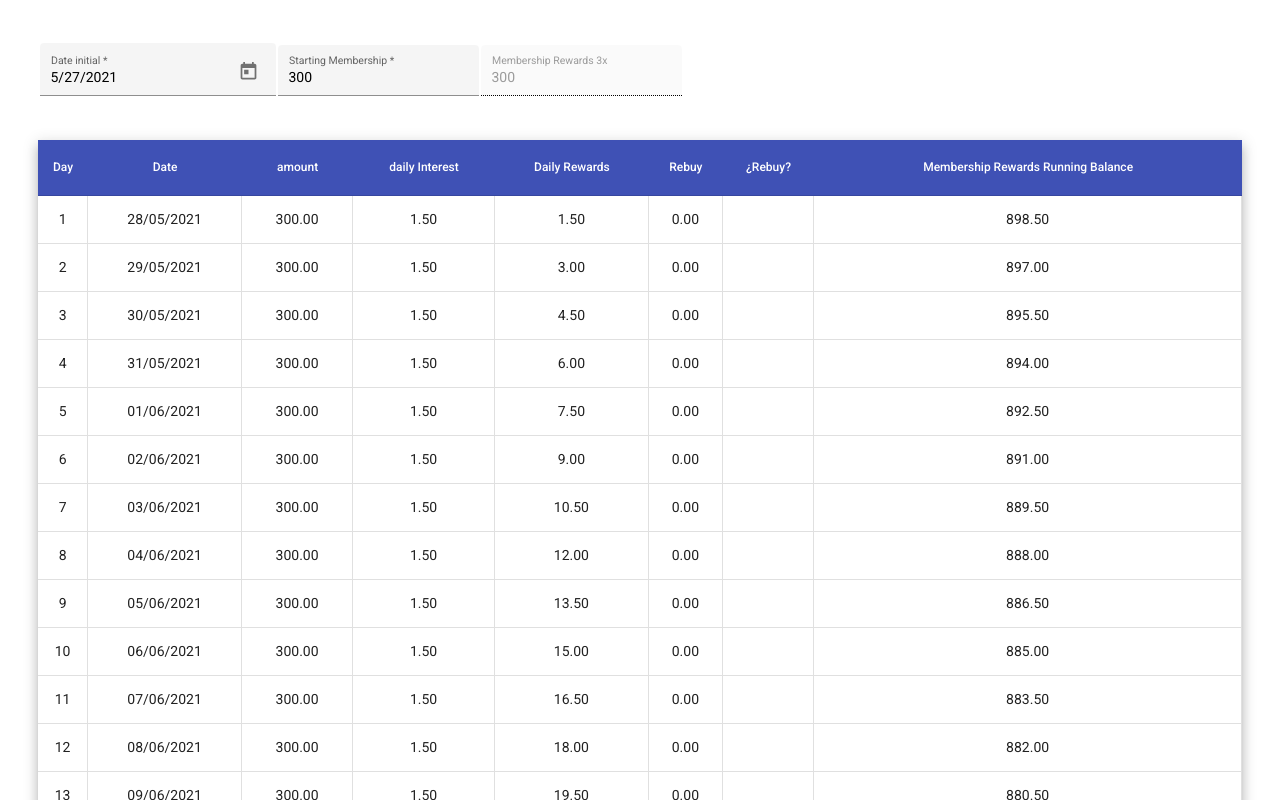
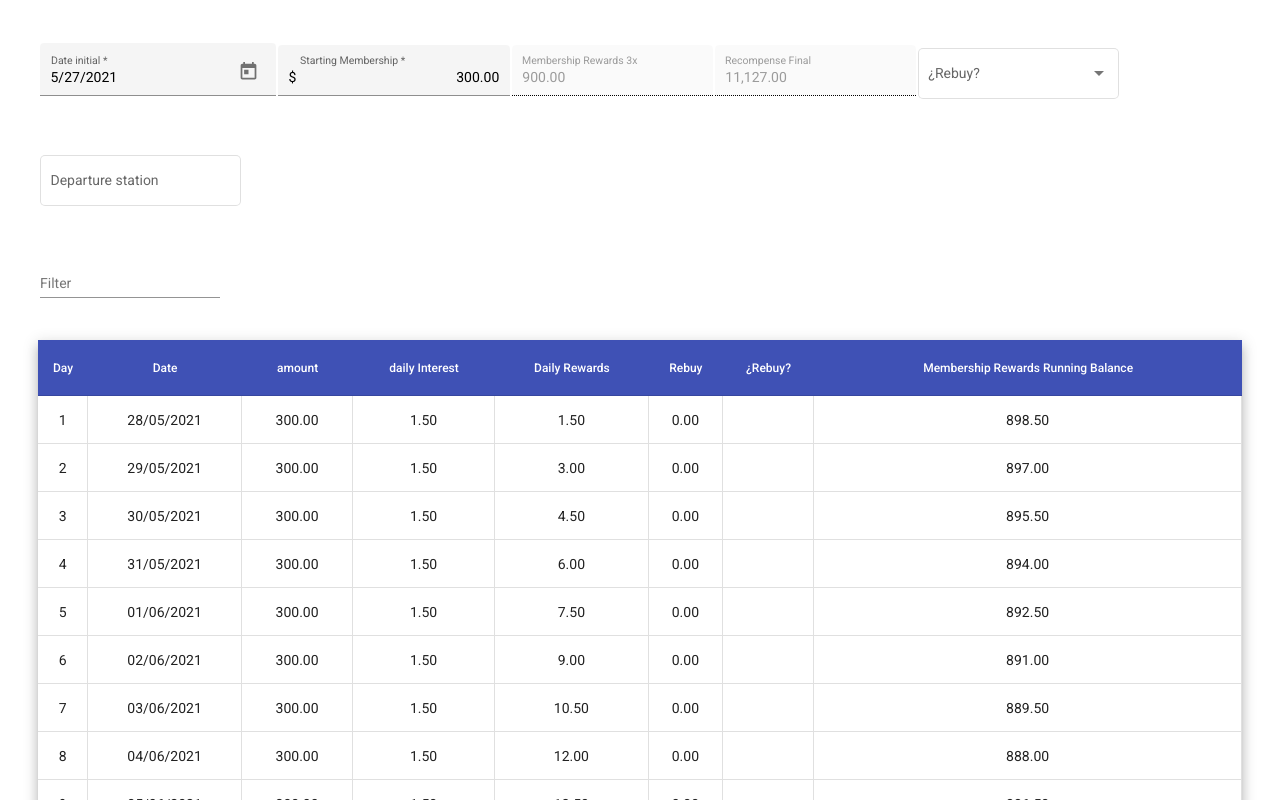
Before and after one commit to marioajuez/basica, an Angular app: page / in a window 1280 px wide. Shown: the top 800 px of the page. Built offline with nearby package versions, Linux system fonts and the light colour scheme.

Commit message:
se implemento un filtro, aunque requiere mejoras

```diff
--- a/src/app/app.component.html
+++ b/src/app/app.component.html
@@ -1,19 +1,6 @@
 
-<!-- <form name="form" #f="ngForm">
-
-    <div class="form-group">
-      <label for="email">Email</label>
-      <input type="text" name="email" [(ngModel)]="model.email" #email="ngModel" required email />
-        <div *ngIf="email.invalid">
-            <div *ngIf="email.errors.required">Email is required</div>
-            <div *ngIf="email.errors.email">Email must be a valid email address</div>
-        </div>
-    </div>
-</form>
-<p>{{model.email}}</p> -->
-
+<div class="form-sticky">
     <form name="form" #f="ngForm">
-
         <mat-form-field appearance="fill">
           <mat-label>Date initial</mat-label>
           <input matInput
@@ -34,16 +21,15 @@
                 <div *ngIf="date.errors?.required">
                       campo Obligatorio
                 </div>
-
-          <!-- <div *ngIf="membership.errors.minlength">
-            Name must be at least 4 characters long.
-          </div> -->
           </mat-error>
         </mat-form-field>
 
-    <mat-form-field appearance="fill">
+
+        <mat-form-field appearance="fill" floatLabel="always">
           <mat-label>Starting Membership</mat-label>
           <input matInput
+            class="example-right-align"
+            placeholder="0"
             name = "membership"
             (input)= "triggerEventKey($event)"
             [(ngModel)]="userData.membership"
@@ -53,85 +39,76 @@
             type= "number"
             required
             min = "3"
-
           >
+          <span matPrefix>$&nbsp;</span>
+          <span matSuffix>.00</span>
 
           <mat-error *ngIf="membership.invalid && (membership.dirty || membership.touched)">
-
             <div *ngIf="membership.errors.min">
                   Number should be between 300 and 100
             </div>
             <div *ngIf="membership.errors?.required">
                 Campo Obligatorio
             </div>
-        <!--  <div *ngIf="membership.errors.minlength">
-            Name must be at least 4 characters long.
-          </div> -->
           </mat-error>
         </mat-form-field>
+
+          <mat-form-field appearance="fill">
+            <mat-label>Membership Rewards 3x</mat-label>
+            <input matInput disabled value="{{membership3X | number:'1.2'}}">
+          </mat-form-field>
+
+          <mat-form-field appearance="fill">
+          <mat-label>Recompense Final</mat-label>
+          <input matInput disabled value="{{ recompenseFinal | number:'1.2'}}">
+        </mat-form-field>
+
+        <mat-form-field appearance="outline">
+          <mat-label>¿Rebuy?</mat-label>
+          <mat-select value = "1"  name ="select" [(ngModel)]="select" (selectionChange)="applyFilter()">
+            <mat-option value= '1' >{{ 'all' | titlecase }}</mat-option>
+            <mat-option value= '50' >{{ 'yes' | titlecase }}</mat-option>
+            <mat-option value= '0'>{{ 'no'| titlecase}}</mat-option>
+
+          </mat-select>
+        </mat-form-field>
+
+        <mat-form-field class="search__form_field" appearance="outline">
+          <mat-label>Departure station</mat-label>
+          <input type="text"
+                 aria-label="Departure station"
+                 name = "station"
+                 matInput
+                 (keyup)="applyFilter()"
+                 [(ngModel)]="departureStation"
+          >
+        </mat-form-field>
+</form>
+
+</div>
 
 
 
 
-      <!-- <div *ngIf="membership.errors?.forbiddenName">
-        Name cannot be Bob.
-      </div> -->
-  <!-- </div> -->
+<!-- <table  mat-table [dataSource]="dataSource" class="mat-elevation-z8" *ngIf="f.form.valid" > -->
+
+  <mat-form-field>
+    <mat-label>Filter</mat-label>
+    <input matInput (keyup)="applyFilters($event)" placeholder="Ex. Mia" #input>
+  </mat-form-field>
+
+<div class=" mat-elevation-z8">
+  <table  mat-table [dataSource]="dataSource">
 
 
+    <tr  mat-header-row *matHeaderRowDef="displayedColumns;"></tr>
 
-
-
-    <!-- <p *ngIf="membership.errors?.required">
-      323
-    </p> -->
-
-    <!-- <div >
-      <div *ngIf="membership.errors?.required">
-        Name is required.
-      </div>
-      <div *ngIf="membership.errors?.minlength">
-        Name must be at least 4 characters long.
-      </div>
-      <div *ngIf="membership.errors?.forbiddenName">
-        Name cannot be Bob.
-      </div>
-    </div> -->
-
-
-
-    <!-- <mat-form-field appearance="fill">
-      <mat-label>Starting Membership</mat-label>
-      <mat-select name="membership"  [(ngModel)]="userData.membership" (selectionChange)="select()" >
-        <mat-option [value]="option.value" *ngFor="let option of memberShip">{{ option.viewValue }}</mat-option>
-      </mat-select>
-    </mat-form-field> -->
-
-    <mat-form-field appearance="fill">
-    <mat-label>Membership Rewards 3x</mat-label>
-    <input matInput disabled value="{{userData.membership}}">
-  </mat-form-field>
-</form>
-
-<!-- <p>{{f.form.valid}}</p> -->
-
-<!-- <p>{{userData.membership.length | json}}</p> -->
-
-<table mat-table [dataSource]="table" class="mat-elevation-z8" *ngIf="f.form.valid" >
-
-
-    <tr  mat-header-row *matHeaderRowDef="displayedColumns; sticky: true" ></tr>
-    <!-- <tr mat-row   *matRowDef="let row; columns: displayedColumns;" [ngClass]="{'make': row.dailyRewards >= 50}"></tr> -->
-    <!-- <ng-container *ngIf="userData.membership != null"> -->
-            <!-- <tr mat-row  *matRowDef="let row; columns: displayedColumns;" [class.hide] = "!f.form.valid"></tr> -->
-    <!-- </ng-container> -->
-            <tr mat-row  *matRowDef="let row; columns: displayedColumns;"></tr>
-
-
-
+    <tr mat-row  *matRowDef="let row; columns: displayedColumns;" [class.hide] = "!f.form.valid"></tr>
+    <!-- <tr mat-row *matRowDef="let row; columns: displayedColumns;" [ngClass]="{'make': row.dailyRewards >= 50}"></tr> -->
+          <!-- <tr mat-row *matRowDef="let row; columns: displayedColumns;"></tr> -->
             <ng-container matColumnDef="day">
               <th mat-header-cell *matHeaderCellDef> Day </th>
-              <td mat-cell *matCellDef="let element; let i = index"> {{i+1}} </td>
+              <td mat-cell *matCellDef="let val"> {{val.days}} </td>
             </ng-container>
             <ng-container matColumnDef="date">
               <th mat-header-cell *matHeaderCellDef> Date </th>
@@ -155,15 +132,16 @@
             </ng-container>
             <ng-container matColumnDef="optionRebuy">
               <th mat-header-cell *matHeaderCellDef>¿Rebuy?</th>
-              <td mat-cell *matCellDef="let val; let indice = index">
-                <ng-container *ngIf="val.rebuy >= 50">
-                    <mat-checkbox checked = "true" (change)="check($event.checked, indice)" color="primary" ></mat-checkbox>
-                </ng-container>
+              <td mat-cell *matCellDef="let val">
+                  <mat-checkbox checked = "true" (change)="check($event)" color="primary" [class.hide]="val.rebuy < 50"></mat-checkbox>
               </td>
             </ng-container>
             <ng-container matColumnDef="balance">
               <th mat-header-cell *matHeaderCellDef> Membership Rewards Running Balance</th>
               <td mat-cell *matCellDef="let val"> {{ val.membershipBalance | number : '1.2-2'}} </td>
             </ng-container>
+
+
 </table>
+</div>
 <router-outlet></router-outlet>
--- a/src/app/app.component.scss
+++ b/src/app/app.component.scss
@@ -1,4 +1,9 @@
-table{
+$sm:576px;
+$md:768px;
+$lg:992px;
+$xl:1200px;
+
+table, mat-table{
     width: 100%;
 }
 .mat-header-cell{
@@ -9,6 +14,8 @@ table{
 .make{
     background-color: lightblue;
 }
+
+
 
 .marker{
     color: crimson;
@@ -45,16 +52,13 @@ mat-grid-tile {
     background: lightblue;
 }
 
-$sm:576px;
-$md:768px;
-$lg:992px;
-$xl:1200px;
 
-@media only screen and (max-width: $md) {
-    mat-form-field {
-        width: 100%;
-    }
-}
+
+// @media only screen and (max-width: $md) {
+//     mat-form-field {
+//         width: 100%;
+//     }
+// }
 
 
 
@@ -69,5 +73,71 @@ $xl:1200px;
   }
 
   mat-form-field{
-  padding: 5px 0px 25px 2px;
+    padding: 5px 0px 25px 2px;
   }
+
+
+  .sticky{
+    position: fixed;
+    top: 0px;
+    overflow: hidden;
+    z-index: 99999;
+    width: auto;
+    transform: translateY(50px);
+    transition: all 0.9s ease-out 0s;
+    background: white;
+    padding: 0;
+
+  }
+
+
+
+
+
+th.mat-header-cell{
+  position: sticky;
+  top: 0;
+  z-index: 999;
+}
+.color-form{
+  // width: auto;
+  // background: white;
+  // position: sticky;
+  // top: 0;
+  // z-index: 999;
+  // display: flex;
+}
+
+.form-sticky{
+  // width: auto;
+  // background: white;
+  // position: sticky;
+  // top: 0;
+  // z-index: 999;
+  // display: flex;
+}
+
+
+.example-container .mat-form-field + .mat-form-field {
+  margin-left: 8px;
+}
+
+.example-right-align {
+  text-align: right;
+}
+
+input.example-right-align::-webkit-outer-spin-button,
+input.example-right-align::-webkit-inner-spin-button {
+  display: none;
+}
+
+input.example-right-align {
+  -moz-appearance: textfield;
+}
+
+.example-container {
+  height: 400px;
+  width: auto;
+  max-width: 100%;
+  overflow: auto;
+}
--- a/src/app/app.component.ts
+++ b/src/app/app.component.ts
@@ -1,7 +1,8 @@
-import { CdkVirtualForOf } from '@angular/cdk/scrolling';
-import { Component } from '@angular/core';
+import { CdkVirtualForOf } from '@angular/cdk/scrolling';import { Component, OnInit, AfterViewInit, ViewChild, ElementRef, HostListener } from '@angular/core';
 
 import { FormGroup, FormControl } from '@angular/forms';
+import { MatTable, MatTableDataSource } from '@angular/material/table';
+import { filter } from 'rxjs/operators';
 
 
 export interface Table{
@@ -19,6 +20,10 @@ export interface Table{
   styleUrls: ['./app.component.scss'],
 })
 export class AppComponent {
+
+  @ViewChild(MatTable) matTable: MatTable<any>;
+
+  panelOpenState = false;
   memberShip: any[] = [
     { value: '300', viewValue: 'HU 300' },
     { value: '500', viewValue: 'HU 500' },
@@ -26,23 +31,31 @@ export class AppComponent {
     { value: '10000', viewValue: 'HU 10.000'},
   ];
 
+  userData = {
+    date: new Date(),
+    membership: "300"
+  };
 
   private rebuy
   private amount
   private dailyRewards
   private membershipBalance
+  public membership3X = parseFloat(this.userData.membership)*3.00;
+  public recompenseFinal;
+  public days;
+  table: any[] = [];
+  tableFooterColumns: string[] = ['total'];
 
 
-  userData = {
-    date: new Date(),
-    membership: "300"
-  };
 
-   table: any[] = [];
+  public dataSource = new MatTableDataSource()
+  // public dataSource
 
-   timeout: any = null;
+  timeout: any = null;
 
-  displayedColumns: string[] = [
+
+
+  public displayedColumns: string[] = [
     'day',
     'date',
     'amount',
@@ -55,16 +68,76 @@ export class AppComponent {
   totalDays = 600;
 
 
+  public departureStation = '';
+  public select = ''
+
   constructor() {
       this.withRebuyAll();
+      this.dataSource.data = this.table
+      // this.dataSource = new MatTableDataSource(this.table)
+      this.dataSource.filterPredicate = this.getFilterPredicate();
+      // this.matTable.renderRows();
+    }
+
+
+  applyFilter() {
+    console.log(this.select);
+    const filterValue = this.select
+    this.dataSource.filter = filterValue.trim().toLowerCase();
+}
+
+getFilterPredicate(){
+
+  return (row, filter) => {
+
+    if ('0'.includes(filter.toLowerCase())) {
+          return !row.rebuy;
+    }
+    if ('50'.includes(filter.toLowerCase())) {
+          return row.rebuy;
+    }
+    if ('1'.includes(filter.toLowerCase())) {
+      return true
+    }
   }
+}
+
+    // row.rebuy == filters
+
+    // JSON.stringify(row.rebuy).indexOf(filters.trim().toLocaleLowerCase()) !=-1;
+    // console.log(row.rebuy, filters)
+
+    // row.rebuy.indexOf(filters) !== -1;
+
+    // row.rebuy == filters;
+
+    // const matchFilter = [];
+    // console.log();
+
+    // console.log(row, filters);
+
+applyFilters(event) {
+  const filterValue = event.target.value;
+  this.dataSource.filter = filterValue.trim().toLowerCase();
+
+}
+
 
   public triggerEventKey(event: any) {
+    if(this.userData.membership!= null) this.membership3X = parseFloat(this.userData.membership)*3.00;
+    else this.membership3X= 0
+
     clearTimeout(this.timeout);
     this.timeout= setTimeout( () => {
          this.updateTable();
-    }, 500);
+    }, 1000);
   }
+
+
+
+
+
+
 
   initilizateTable(){
 
@@ -103,6 +176,7 @@ export class AppComponent {
       }
       else membershipBalance += rebuy * 3 - amount * 0.005;
     }
+    this.recompenseFinal= this.table[this.table.length -1].membershipBalance
   }
 
   public withRebuyAll(){
@@ -121,6 +195,7 @@ export class AppComponent {
             rebuy = 2000;
 
       this.table.push({
+        days: i,
         date: new Date(this.userData.date).setDate(new Date(this.userData.date).getDate() + i),
         amount: amount,
         dailyInterest: amount * 0.005,
@@ -136,27 +211,41 @@ export class AppComponent {
         membershipBalance += rebuy * 3 - amount * 0.005;
       } else membershipBalance += rebuy * 3 - amount * 0.005;
     }
-
+    this.recompenseFinal= this.table[this.table.length -1].membershipBalance
   }
 
 
-  public check(event, indice){
+  public check(event){
 
-    this.table[indice].isCheck = event
-    if(this.table[indice].isCheck){
-        this.invert(indice);
+    const idCheck = parseFloat(event.source.id.replace(/\D/g, ''))-1;
+
+    this.table[idCheck].isCheck = event.checked
+
+    console.log(event.checked,idCheck );
+
+    if(this.table[idCheck].isCheck){
+
+      this.invert(idCheck);
     }else{
-        this.retire(indice);
+      // const filterValue = '50'
+      // this.dataSource.filter = filterValue.trim().toLowerCase();
+
+      this.retire(idCheck);
+
     }
   }
 
 
   public retire(indice){
 
+    // console.log(this.dataSource.data)
+
     this.rebuy =this.table[indice].rebuy;
     this.amount= (this.table[indice].amount + this.rebuy) - (this.rebuy);
     this.dailyRewards = (this.table[indice].dailyRewards - this.rebuy) + this.amount*0.005;
     this.membershipBalance = this.table[indice].membershipBalance - this.amount*0.005 +(3* this.rebuy)
+
+
 
       for( let i = indice+1; i < this.table.length;i++){
 
@@ -176,6 +265,10 @@ export class AppComponent {
         else this.membershipBalance += this.rebuy * 3 - this.amount * 0.005;
         this.dailyRewards += this.amount * 0.005;
       }
+      this.recompenseFinal= this.table[this.table.length -1].membershipBalance
+
+      const filterValue = '50';
+      this.dataSource.filter = filterValue.trim().toLowerCase();
       console.log((this.table[this.table.length-1].membershipBalance));
   }
 
@@ -187,9 +280,13 @@ export class AppComponent {
     this.dailyRewards = (this.table[indice].dailyRewards - this.rebuy )+ this.amount*0.005;
     this.membershipBalance = this.table[indice].membershipBalance - this.amount*0.005 +(3*this.rebuy)
 
+
     for( let i = indice+1 ; i < this.table.length;i++){
 
         this.rebuy = parseFloat(((this.dailyRewards/50.00).toString()).split(".")[0])*50.00
+
+
+        // this.table[i].days = this.days++;
         this.table[i].amount= this.amount;
         this.table[i].dailyInterest= this.amount * 0.005;
         this.table[i].dailyRewards= this.dailyRewards
@@ -205,6 +302,8 @@ export class AppComponent {
 
         this.dailyRewards+= this.amount * 0.005;
     }
+    this.recompenseFinal= this.table[this.table.length -1].membershipBalance
+
     console.log(( this.table[this.table.length-1].membershipBalance));
   }
 
@@ -223,7 +322,7 @@ export class AppComponent {
       if (this.rebuy >= 2000)
             this.rebuy = 2000;
 
-        element.date= new Date(this.userData.date).setDate(new Date(this.userData.date).getDate() +(index+1)),
+        element.date= new Date(this.userData.date).setDate(new Date(this.userData.date).getDate()+(index+1)),
         element.amount= this.amount,
         element.dailyInterest= this.amount * 0.005,
         element.dailyRewards= this.dailyRewards,
@@ -237,9 +336,13 @@ export class AppComponent {
         this.membershipBalance += this.rebuy * 3 - this.amount * 0.005;
       } else this. membershipBalance += this.rebuy * 3 - this.amount * 0.005;
     })
+
+    this.recompenseFinal= this.table[this.table.length -1].membershipBalance
   }
   dataPicker(event?) {
-
+    this.table.forEach( (element, index) =>{
+      element.date= new Date(this.userData.date).setDate(new Date(this.userData.date).getDate()+(index+1))
+    })
   }
 
   createTable(){
--- a/src/app/app.module.ts
+++ b/src/app/app.module.ts
@@ -15,13 +15,14 @@ import { ReactiveFormsModule, FormsModule } from '@angular/forms';
   imports: [
     BrowserModule,
     AppRoutingModule,
-
     BrowserAnimationsModule,
 
     ComponentsModule,
 
     ReactiveFormsModule,
-    FormsModule
+    FormsModule,
+
+
 
   ],
   providers: [],
--- a/src/app/components/components.module.ts
+++ b/src/app/components/components.module.ts
@@ -47,6 +47,8 @@ import {OverlayModule} from '@angular/cdk/overlay';
 
 
 
+// import {MatExpansionModule} from '@angular/material/expansion';
+
 
 
 @NgModule({
@@ -56,6 +58,7 @@ import {OverlayModule} from '@angular/cdk/overlay';
   ],
 
   exports: [
+  MatExpansionModule,
   MatNativeDateModule,
   MatSelectModule,
   MatAutocompleteModule,
```
Lines whose indentation alone changed are shown as unchanged.
